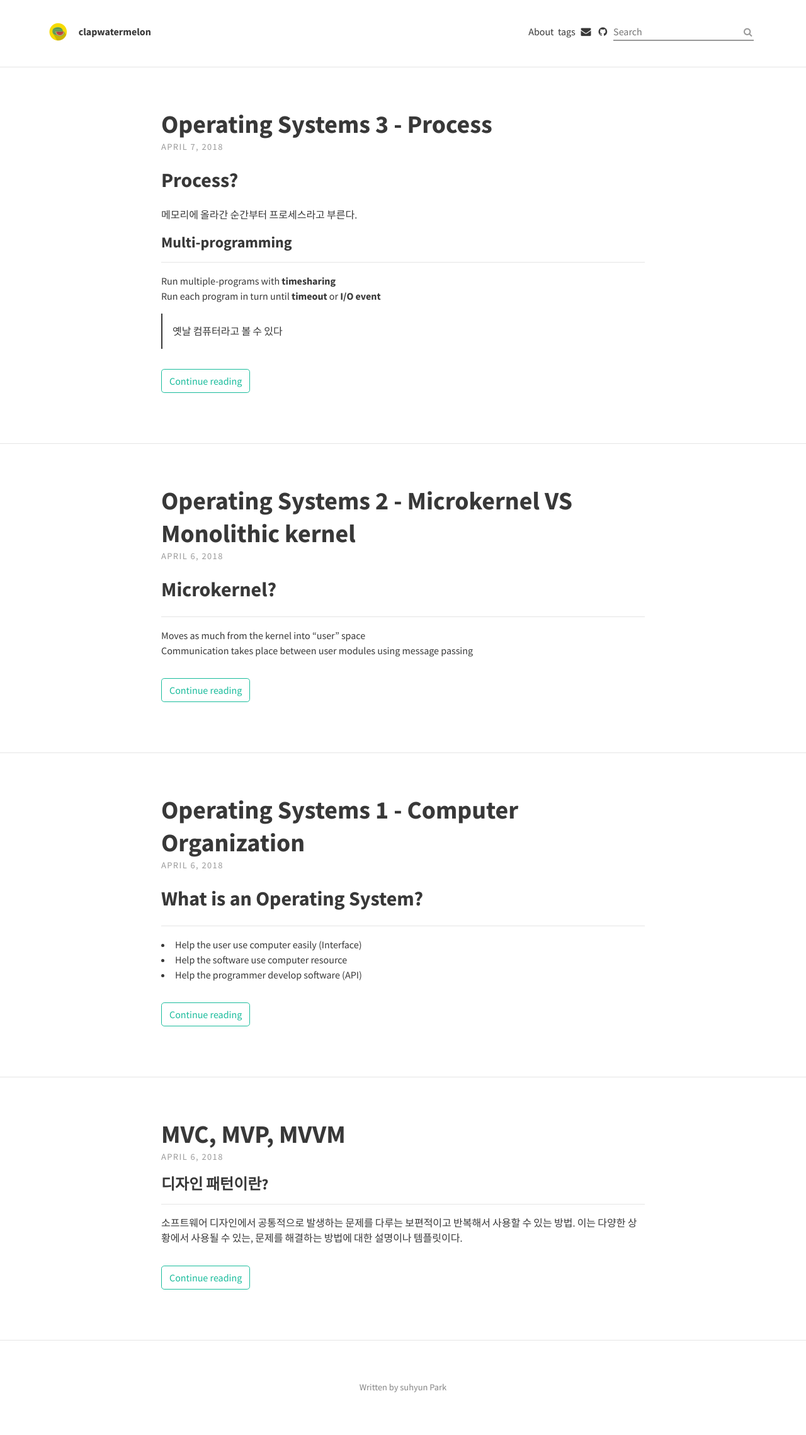
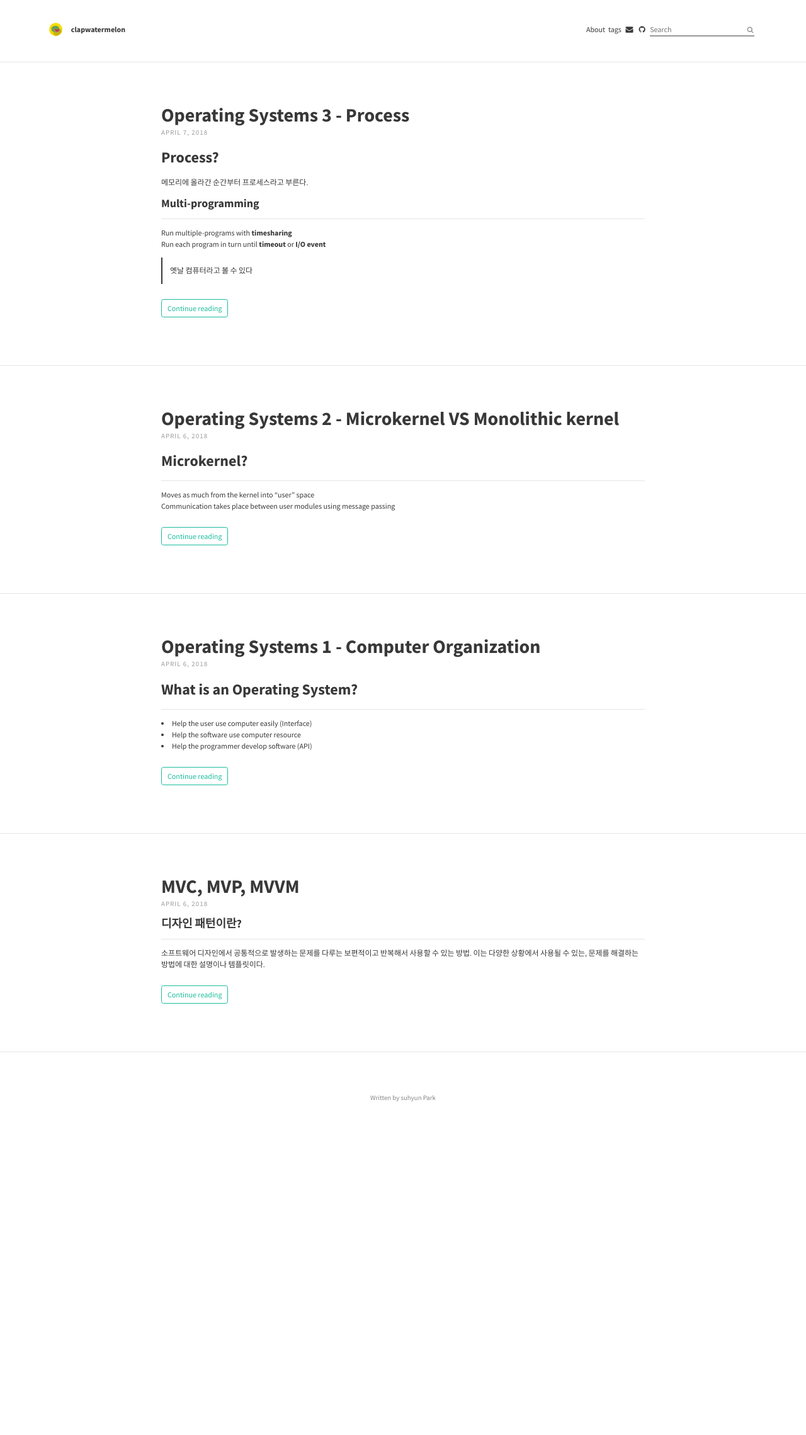
Before and after one commit to clapwatermelon/clapwatermelon.github.io, a Jekyll site: the page built from index.html, in a window 1280 px wide. Shown: the whole page at 63% size. Built offline with Jekyll 4.4.1, drawn with Linux system fonts in a browser that asks for light colours; nearby versions of some CDN libraries; the list of posts is cut into pages by our own code; comment, search, counter and statistics services are not loaded; after the commit the page ends 1815 px from its top, so only the background shows below that.

Commit message:
Update _variables.scss

```diff
--- a/_sass/base/_variables.scss
+++ b/_sass/base/_variables.scss
@@ -1,7 +1,7 @@
 // Typography
 $font-family-main: 'Source Sans Pro', Helvetica, Arial, sans-serif;
 $font-family-headings: 'Source Sans Pro', Helvetica, Arial, sans-serif;
-$font-size: 1em;
+$font-size: 0.75em;
 
 // Padding
 $padding-large: 20%;
```
